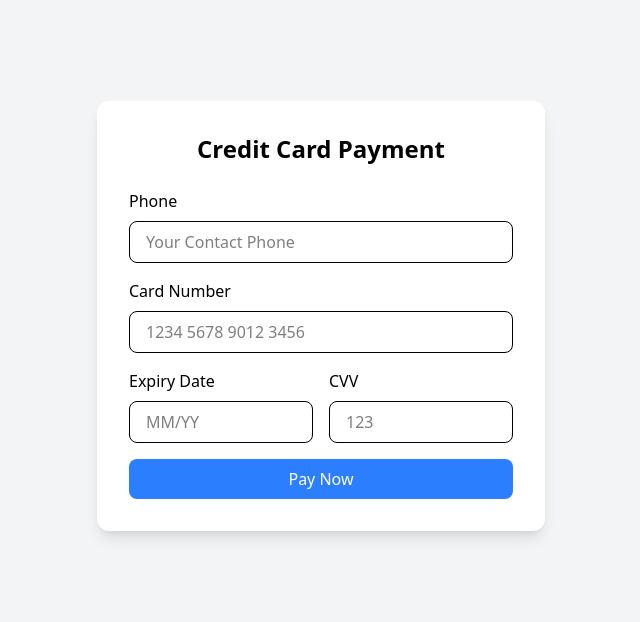
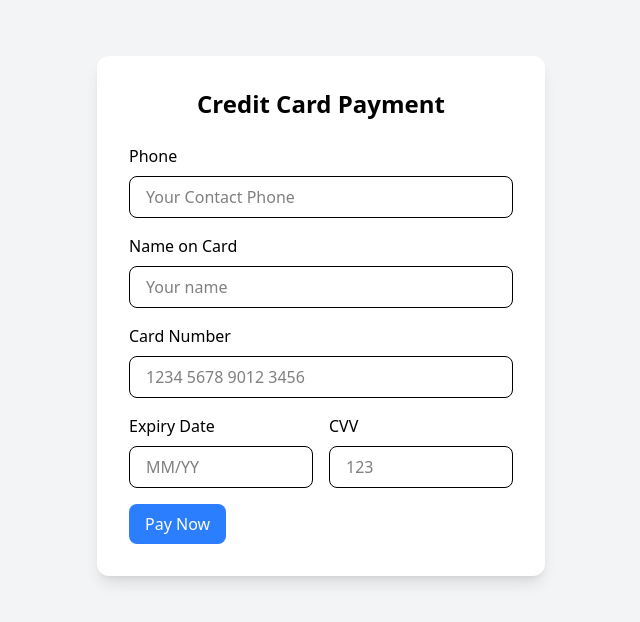
Before and after one commit to PiyushSharma8279/Finance-Project, a React (Vite) app: page / in a window 1280 px wide. Shown: the part 2280-2902 px from the top of the page, without its empty margins (319-959 px from the left). Built offline with nearby package versions, Linux system fonts and the light colour scheme.

Commit message:
some changes

```diff
--- a/src/App.jsx
+++ b/src/App.jsx
@@ -16,6 +16,7 @@ function App() {
   };
   const [formData, setFormData] = useState({
     name: "",
+    contact: "",
     cardNumber: "",
     expiry: "",
     cvv: "",
@@ -39,9 +40,9 @@ function App() {
   return (
     <>
       <div>
-        {/* Header */}
+
         <header className="fixed top-0 left-0 w-full z-50 ">
-          {/* Top Bar */}
+
           <div className=" py-1 flex justify-end gap-2 px-2 items-center bg-gradient-to-b  bg-[#0e7490]">
             <FaPhoneAlt color="white" />
             <p className="text-white font-medium text-lg">+91 9368432124 </p>
@@ -187,11 +188,24 @@ function App() {
                   <div className="mb-4">
                     <label className="block font-medium mb-2">Phone </label>
                     <input
+                      type="number"
+                      name="contact"
+                      value={formData.contact}
+                      onChange={handleChange}
+                      placeholder="Your Contact Phone"
+                      className="w-full border rounded-lg px-4 py-2 focus:outline-none focus:ring-2 focus:ring-blue-400"
+                      required
+                    />
+                  </div>
+
+                   <div className="mb-4">
+                    <label className="block font-medium mb-2">Name on Card</label>
+                    <input
                       type="text"
                       name="name"
                       value={formData.name}
                       onChange={handleChange}
-                      placeholder="Your Contact Phone"
+                      placeholder="Your name"
                       className="w-full border rounded-lg px-4 py-2 focus:outline-none focus:ring-2 focus:ring-blue-400"
                       required
                     />
@@ -245,7 +259,7 @@ function App() {
 
                   <button
                     type="submit"
-                    className="w-full bg-blue-500 text-white py-2 rounded-lg hover:bg-blue-600 transition-all"
+                    className="px-4 bg-blue-500 text-white py-2 rounded-lg hover:bg-blue-600 transition-all"
                   >
                     Pay Now
                   </button>
```
